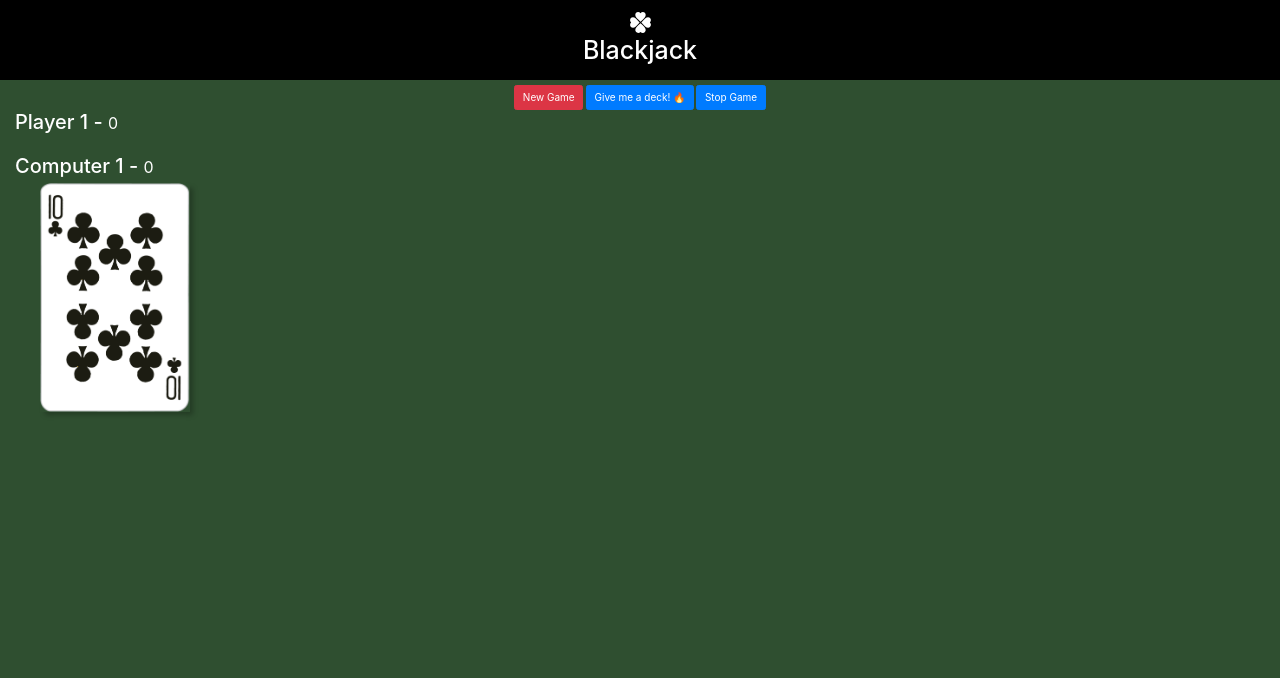
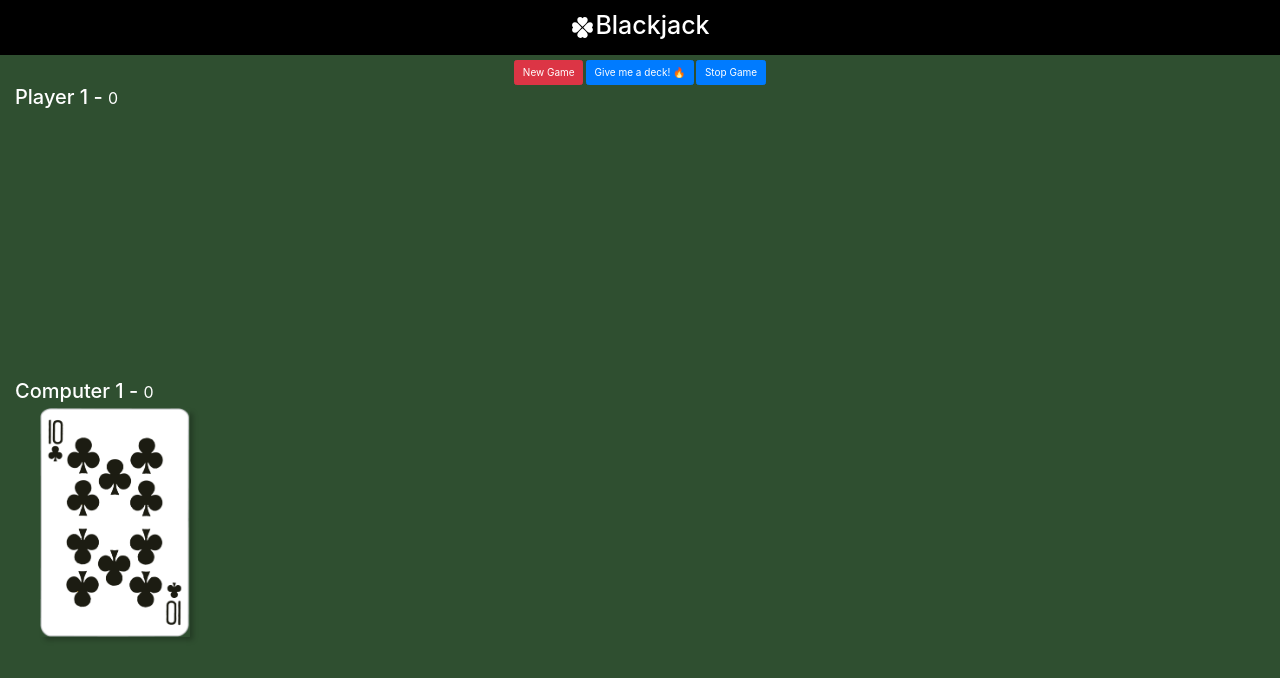
Before and after one commit to dsotilloi/blackjack-game, a plain HTML site: page index.html in a window 1280 px wide. Drawn offline with nearby package versions, Linux system fonts and the light colour scheme.

Commit message:
Actualización de estilos para el título

```diff
--- a/assets/css/styles.css
+++ b/assets/css/styles.css
@@ -18,8 +18,9 @@ html {
 .title {
   background-color: #000000;
   color: #ffffff;
+  display: flex;
+  justify-content: center;
   padding: 1rem;
-  text-align: center;
 }
 
 .deck {
@@ -30,6 +31,6 @@ html {
   width: 15rem;
 }
 
-#player-decks, #computer-decks {
+#playerDecks, #computerDecks {
   height: 25rem;
 }
```
